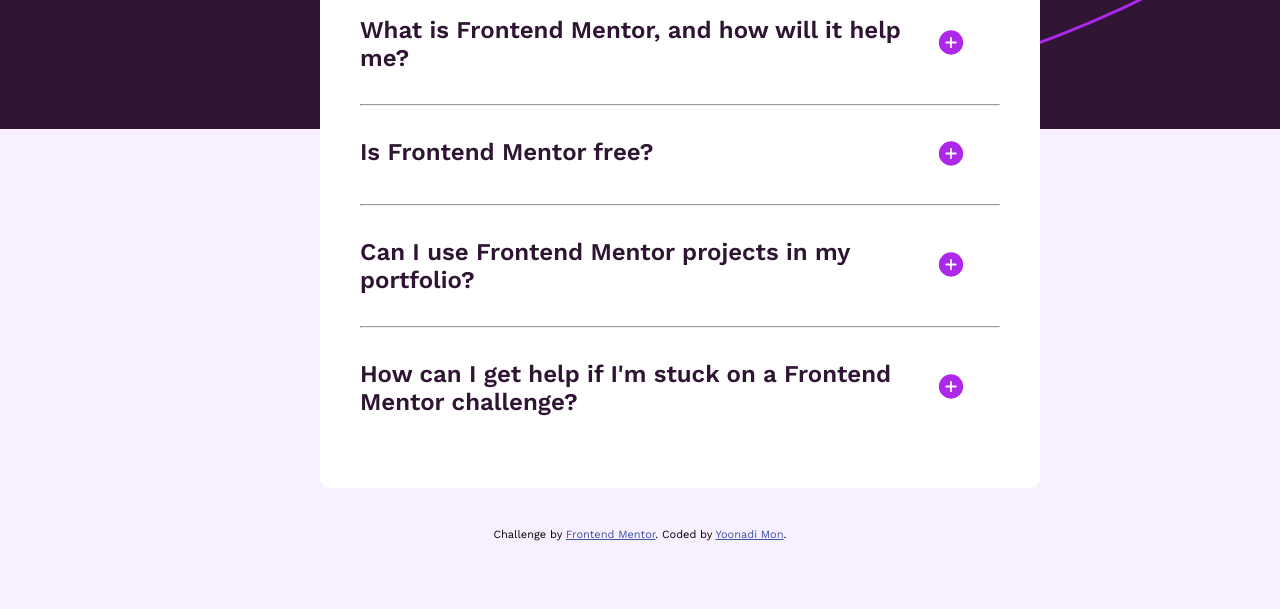
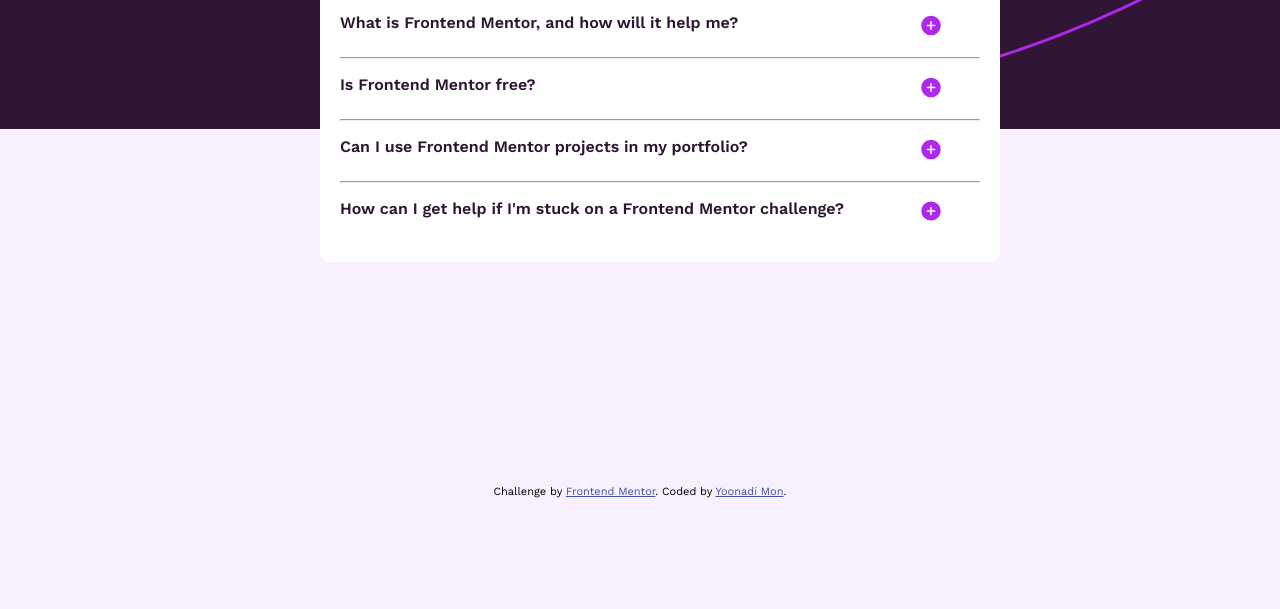
Before and after one commit to YoonadiMon/FAQ-accordion, a plain HTML site: page index.html in a window 1280 px wide. Shown: the part 191-800 px from the top of the page. Drawn offline with nearby package versions, Linux system fonts and the light colour scheme.

Commit message:
desktop view

```diff
--- a/style.css
+++ b/style.css
@@ -5,9 +5,8 @@
 body {
   font-family: "Work Sans", sans-serif;
   font-size: 16px;
-  background: url(assets/images/background-pattern-desktop.svg);
-  background-color: hsl(275, 100%, 97%);
-  background-repeat: no-repeat;
+  background: hsl(275, 100%, 97%) url(assets/images/background-pattern-desktop.svg) no-repeat;
+
   width: 100vw;
   height: 100vh;
   display: flex;
@@ -18,6 +17,7 @@ body {
 }
 
 /* housestyle fonts spacing */
+/* fonts weight, size and colors */
 h1, h2 {
   color: hsl(292, 42%, 14%);
 }
@@ -28,6 +28,12 @@ h1 {
 h2 {
   font-weight: 600;
 }
+.answer-css {
+  font-weight: 400;
+  color: hsl(292, 16%, 49%);
+}
+
+/* margin */
 hr {
   color: hsl(275, 100%, 97%);
   margin-bottom: 2rem;
@@ -44,10 +50,7 @@ hr {
   background: transparent;
   cursor: pointer;
 }
-.answer-css {
-  font-weight: 400;
-  color: hsl(292, 16%, 49%);
-}
+
 
 /* card */
 main {
@@ -78,3 +81,43 @@ main {
 
 .attribution { font-size: 11px; text-align: center; }
 .attribution a { color: hsl(228, 45%, 44%); }
+
+@media (max-width: 1400px) {
+  body {
+    overflow: auto;
+    display: grid;
+    grid-template-columns: 100%;
+  }
+  main {
+    justify-self: center;
+    height: auto;
+  }
+
+  /* font size */
+  h1 {
+    font-size: 1.5rem;
+  }
+  h2 {
+    font-size: 1rem;
+  }
+  .answer-css {
+    font-size: 0.8rem;
+  }
+  .icons img {
+    width: 80%;
+  }
+
+
+  /* margin */
+  hr, #card div {
+    margin-bottom: 1rem;
+  }
+
+  /* card */
+  #card {
+    width: 100%;
+    padding: 20px;
+    margin-bottom: 0;
+  }
+
+}
```
Also changed, not shown: desktopSS.png (added).
